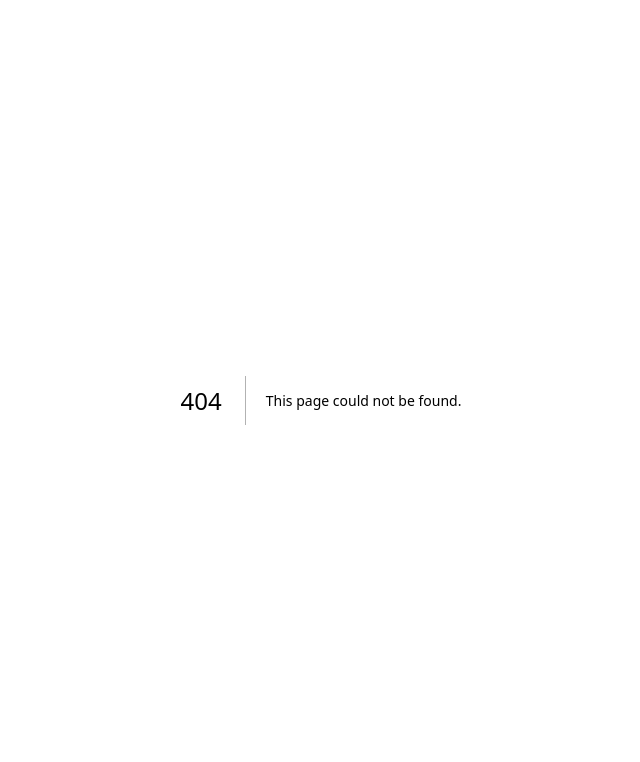
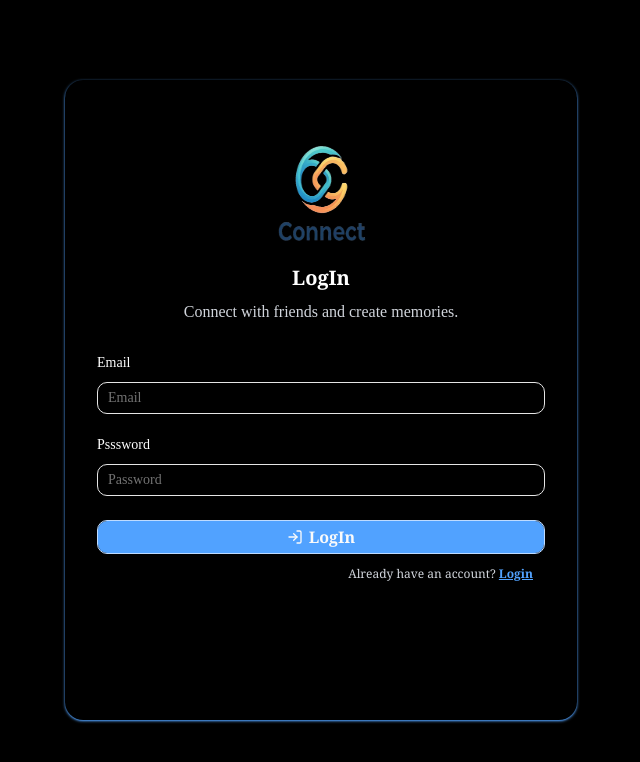
Before and after one commit to ArafatAli-07/Connect, a Next.js app in the folder frontend/: page /login in a window 1280 px wide. Before the commit this address had no page. Shown: the top 762 px of the page, without its empty margins (319-959 px from the left). Built offline with nearby package versions, Linux system fonts and the light colour scheme.

Commit message:
feat: add login page

```diff
--- /dev/null
+++ b/frontend/src/app/login/page.jsx
@@ -0,0 +1,85 @@
+'use client';
+import { Button } from '@/components/ui/button';
+import { Input } from '@/components/ui/input';
+import { Label } from '@/components/ui/label';
+import axios from 'axios';
+import { LogIn } from 'lucide-react';
+import Image from 'next/image';
+import { useRouter } from 'next/navigation';
+import React, { useState } from 'react'
+import { toast } from 'sonner';
+
+const Signup = () => {
+
+  const [input, setinput] = useState({
+    email: "",
+    password: "",
+  });
+
+  const changeEventHandler = (e) => {
+    setinput({ ...input, [e.target.name]: e.target.value });
+  }
+
+  const router = useRouter();
+
+  const loginHandler = async (e) => {
+    e.preventDefault();
+    // console.log(input);
+    try {
+      const res = await axios.post('http://localhost:8000/api/v1/user/login', input , {
+        headers:{
+          'Content-Type':'application/json'
+        },
+        withCredentials:true
+      });
+      if(res.data.success){
+        toast.success(res.data.message);
+        router.replace("/")
+      }
+    } catch (error) {
+      // console.log(error);
+      toast.error(error.response.data.message);
+    }
+  }
+
+  return (
+    <div className='flex items-center w-screen h-screen justify-center bg-black'>
+      <form onSubmit={loginHandler} className='shadow-sm shadow-blue-400 flex flex-col p-8 rounded-2xl bg-black text-white min-h-[80vh] min-w-[35vw] max-w-[90vw] md:min-w-[40vw]'>
+        <div className='my-3 w-full'>
+          <Image className='w-50 h-35 mx-auto' src="/logo.png" alt="Logo" width={100} height={100} />
+          <h1 className='text-center text-xl font-bold font-serif'>LogIn</h1>
+          <p className='text-center text-gray-300 my-2'>Connect with friends and create memories.</p>
+        </div>
+        <div className='flex flex-col gap-3'>
+
+          <Label className="mt-3">Email</Label>
+          <Input
+            type='email'
+            name='email'
+            value={input.email}
+            onChange={changeEventHandler}
+            placeholder='Email'
+            required
+          />
+
+          <Label className="mt-3">Psssword</Label>
+          <Input
+            type='password'
+            name='password'
+            value={input.password}
+            onChange={changeEventHandler}
+            placeholder='Password'
+            required
+          />
+          <Button type='submit' className='bg-blue-400  border-blue-200 hover:border-2 p-4 font-bold font-serif text-md mt-3'><LogIn size={18} />LogIn</Button>
+
+          <span className="text-right text-xs text-gray-300 font-serif">
+            {"Already have an account?"} <a href="/signup" className="underline text-blue-400 mt-4 mr-3 font-bold font-serif">Login</a>
+          </span>
+        </div>
+      </form>
+    </div>
+  )
+}
+
+export default Signup
```
